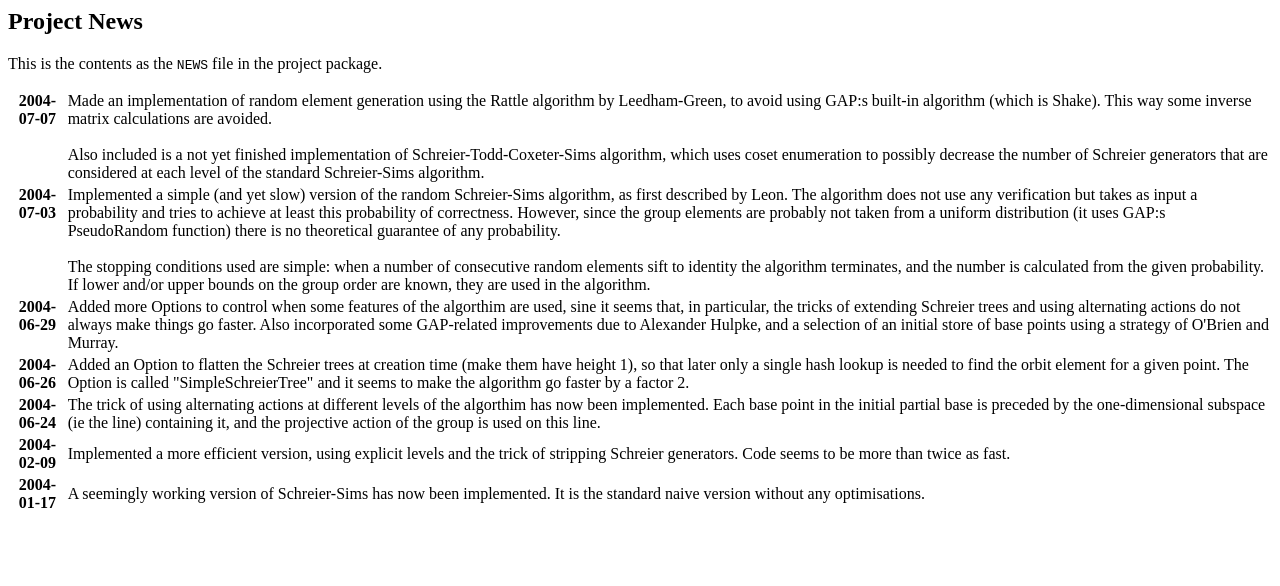
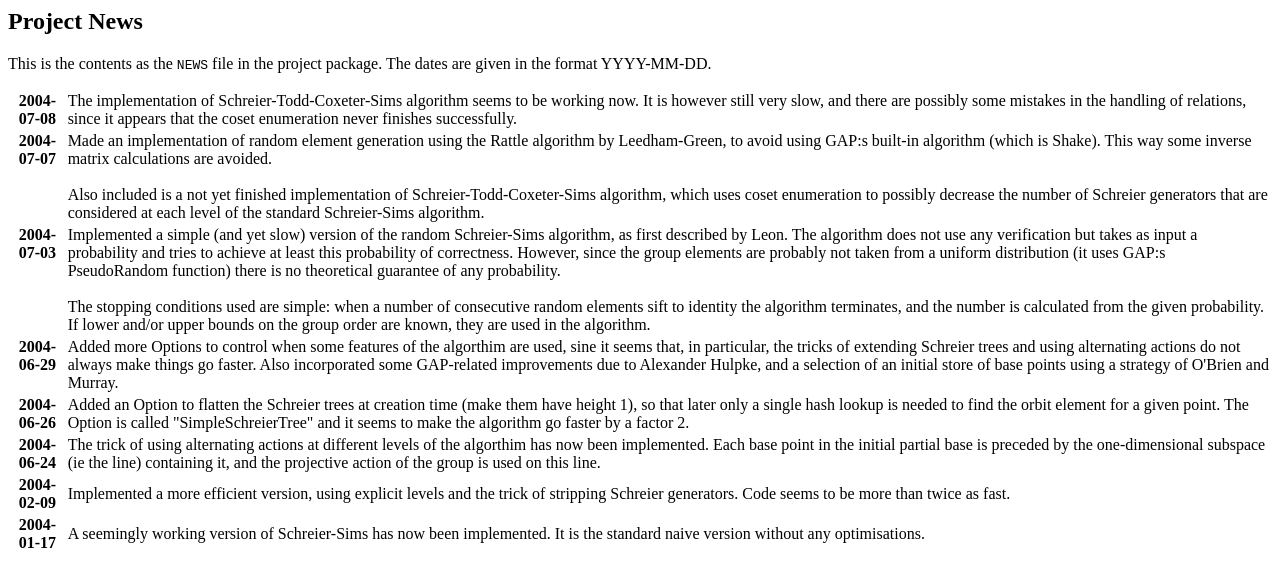
Before and after one commit to gap-packages/matrixss, a plain HTML site: page doc/www/news.html in a window 1280 px wide. Drawn offline with Linux system fonts and the light colour scheme.

Commit message:
Update for the new release.

```diff
--- a/doc/www/news.html
+++ b/doc/www/news.html
@@ -6,9 +6,18 @@
 
 <h2>Project News</h2>
 
-<p>This is the contents as the <tt>NEWS</tt> file in the project package.</p>
+<p>This is the contents as the <tt>NEWS</tt> file in the project package. The dates are given in the format YYYY-MM-DD.</p>
 
 <table>
+<tr>
+<th valign="top">2004-07-08</th>
+<td>
+    The implementation of Schreier-Todd-Coxeter-Sims algorithm seems to be
+    working now. It is however still very slow, and there are possibly
+    some mistakes in the handling of relations, since it appears that the coset
+    enumeration never finishes successfully.
+</td>
+</tr>
 <tr>
 <th valign="top"> 2004-07-07</th>
 <td>
```
Also changed, not shown: 3 other files.
